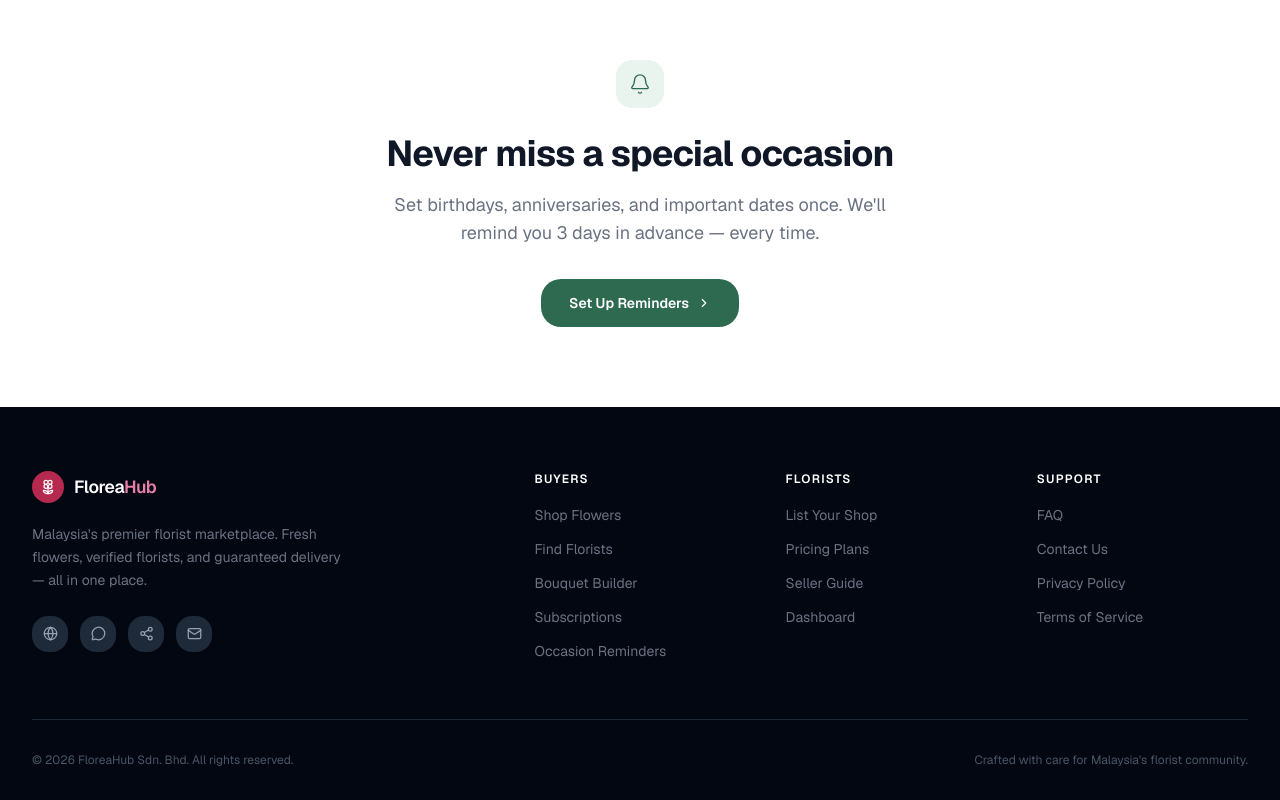
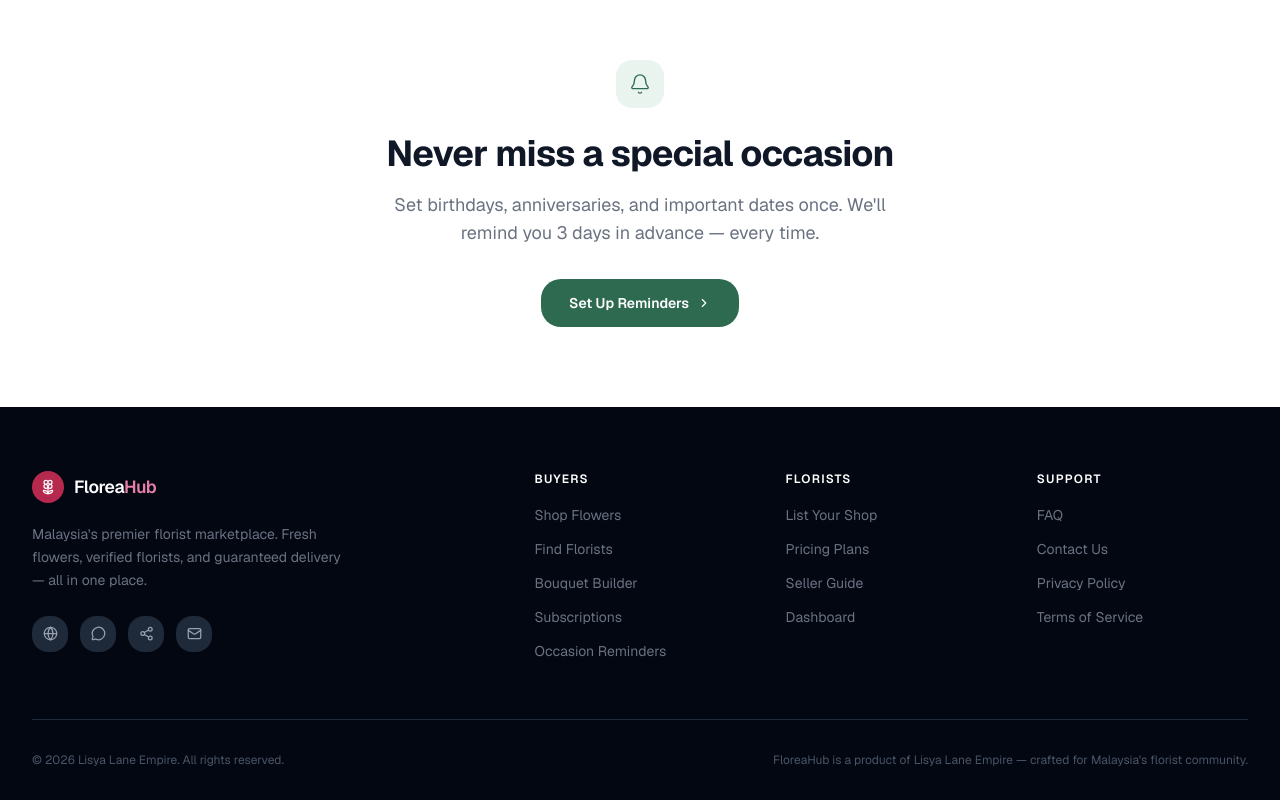
Before and after one commit to eaglobalic-ctrl/FloreaHub, a Next.js app: page / in a window 1280 px wide. Shown: the part 4639-5439 px from the top of the page. Built offline with nearby package versions, Linux system fonts and the light colour scheme; a web font is replaced by a local one.

Commit message:
update: company name to Lisya Lane Empire in footer

```diff
--- a/src/components/Footer.tsx
+++ b/src/components/Footer.tsx
@@ -82,8 +82,8 @@ export default function Footer() {
 
         {/* Bottom */}
         <div className="border-t border-gray-800 pt-8 flex flex-col sm:flex-row items-center justify-between gap-4 text-xs text-gray-600">
-          <p>© {new Date().getFullYear()} FloreaHub Sdn. Bhd. All rights reserved.</p>
-          <p>Crafted with care for Malaysia's florist community.</p>
+          <p>© {new Date().getFullYear()} Lisya Lane Empire. All rights reserved.</p>
+          <p>FloreaHub is a product of Lisya Lane Empire — crafted for Malaysia's florist community.</p>
         </div>
       </div>
     </footer>
```
